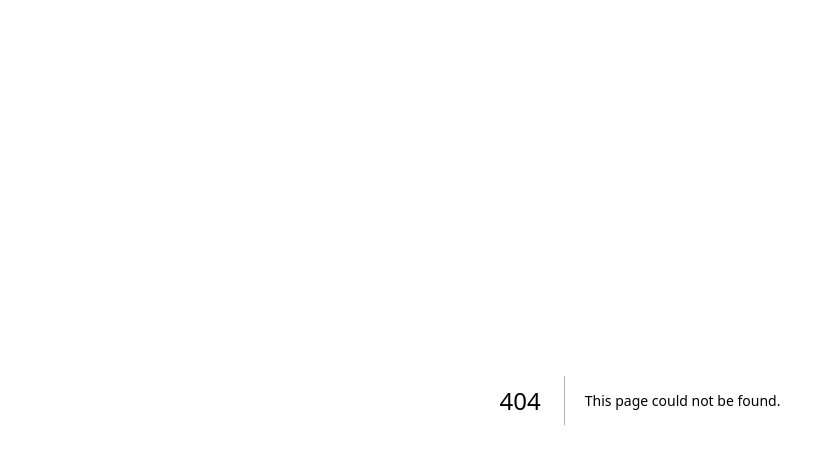
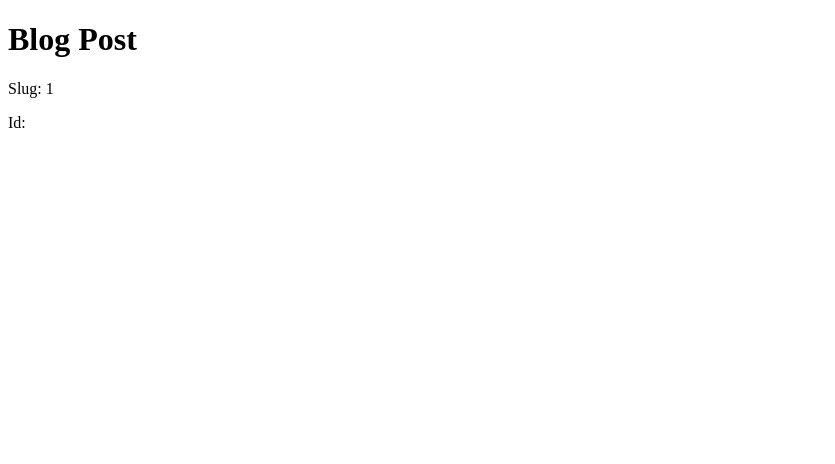
Before and after one commit to grighth12/next-13, a Next.js app: page /blog/1 in a window 1280 px wide. Before the commit this address had no page. Shown: the top 464 px of the page, without its empty margins (0-835 px from the left). Built offline with nearby package versions, Linux system fonts and the light colour scheme.

Commit message:
chore: dynamic segment

```diff
--- /dev/null
+++ b/app/blog/[slug]/page.tsx
@@ -0,0 +1,16 @@
+
+interface Props {
+  params: {slug : string},
+  searchParams: {id:string}
+}
+
+const Page =({params, searchParams}: Props) => {
+  return (
+    <div>
+      <h1>Blog Post</h1>
+      <p>Slug: {params.slug}</p>
+      <p>Id: {searchParams.id}</p>
+    </div>);
+}
+
+export default Page;
```
